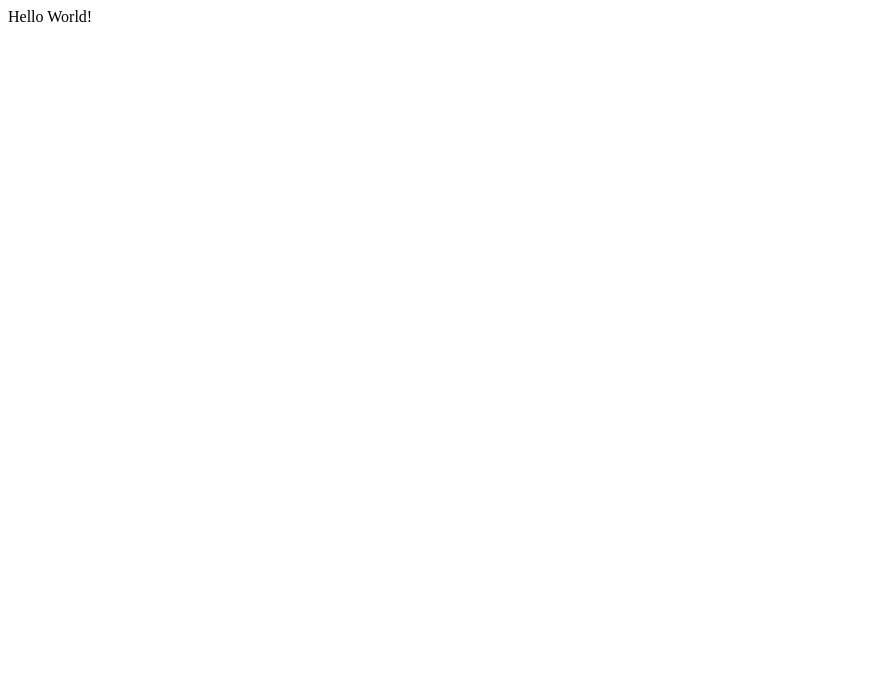
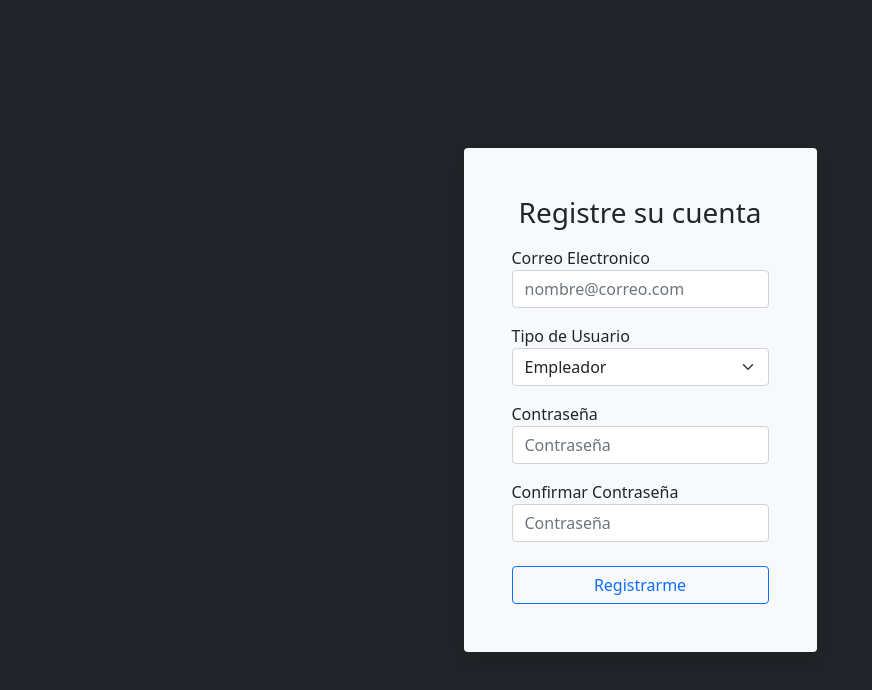
Before and after one commit to cabreraction/smart-escrow, a React (Create React App) app in the folder smart-escrow-app/: page / in a window 1280 px wide. Shown: the top 690 px of the page, without its empty margins (0-872 px from the left). Built offline with nearby package versions, Linux system fonts and the light colour scheme.

Commit message:
added login and signup

```diff
--- a/smart-escrow-app/package.json
+++ b/smart-escrow-app/package.json
@@ -6,8 +6,11 @@
     "@testing-library/jest-dom": "^5.16.4",
     "@testing-library/react": "^13.0.1",
     "@testing-library/user-event": "^13.5.0",
+    "bootstrap": "^5.1.3",
     "react": "^18.0.0",
+    "react-bootstrap": "^2.2.3",
     "react-dom": "^18.0.0",
+    "react-router-dom": "^6.3.0",
     "react-scripts": "5.0.1",
     "web-vitals": "^2.1.4"
   },
--- a/smart-escrow-app/src/App.js
+++ /dev/null
@@ -1,7 +0,0 @@
-function App() {
-  return (
-    <div>Hello World!</div>
-  );
-}
-
-export default App;
--- /dev/null
+++ b/smart-escrow-app/src/components/App/App.js
@@ -0,0 +1,14 @@
+import { Routes, Route } from "react-router-dom";
+import Signup from "../Signup/Signup";
+import Login from "../Login/Login";
+
+function App() {
+  return (
+    <Routes>
+      <Route path="/" element={<Signup />} />
+      <Route path="login" element={<Login />} />
+    </Routes>
+  );
+}
+
+export default App;
--- /dev/null
+++ b/smart-escrow-app/src/components/Login/Login.js
@@ -0,0 +1,67 @@
+import { useState } from "react"
+
+function Login() {
+  const [ email, setEmail ] = useState("")
+  const [ password, setPassword ] = useState("")
+
+  const handleOnChange = (e) => {
+    const name = e.target.name;
+    const value = e.target.value;
+
+    switch(name) {
+      case "loginEmailInput":
+        setEmail(value);
+        break;
+      case "loginPasswordInput":
+        setPassword(value);
+        break;
+    }
+}
+
+const handleOnClick = () => {
+    console.log('beep')
+    /* TODO
+      - validate every input
+      - send the information to the backend
+      - redirect to main authenticated page
+    */
+}
+
+  return (
+    <div className="d-flex h-100 bg-dark justify-content-center align-items-center">
+      <div className="rounded shadow bg-light p-5">
+        <h1 className="h3 mb-3 fw-normal text-center">Inicie Sesi&oacute;n</h1>
+        <div className="mb-3">
+          <label >Correo Electr&oacute;nico</label>
+          <input
+            type="email"
+            className="form-control"
+            placeholder="nombre@correo.com"
+            name="loginEmailInput"
+            onChange={handleOnChange}
+            value={email}
+          />
+        </div>
+        <div className="mb-4">
+          <label>Contraseña</label>
+          <input
+            type="password"
+            className="form-control"
+            placeholder="Contraseña"
+            name="loginPasswordInput"
+            onChange={handleOnChange}
+            value={password}
+          />
+        </div>
+        <button
+          className="w-100 btn btn-md btn-outline-primary"
+          onClick={handleOnClick}
+        >
+          Iniciar Sesi&oacute;n
+        </button>
+      </div>
+    </div>
+  )
+}
+
+export default Login;
--- /dev/null
+++ b/smart-escrow-app/src/components/Signup/Signup.js
@@ -0,0 +1,93 @@
+import { useState } from "react"
+
+function Signup() {
+  const [ email, setEmail ] = useState("")
+  const [ password, setPassword ] = useState("")
+  const [ passwordConfirmation, setPasswordConfirmation ] = useState("")
+  const [ userType, setUserType ] = useState("")
+
+  const handleOnChange = (e) => {
+      const name = e.target.name;
+      const value = e.target.value;
+
+      switch(name) {
+        case "signupEmailInput":
+          setEmail(value);
+          break;
+        case "signupUserTypeInput":
+          setUserType(value);
+          break;
+        case "signupPasswordInput":
+          setPassword(value);
+          break;
+        case "signupPasswordConfInput":
+          setPasswordConfirmation(value);
+          break;
+      }
+  }
+
+  const handleOnClick = () => {
+      console.log('beep')
+      /* TODO
+        - validate every input
+        - send the information to the backend
+        - redirect to main authenticated page
+      */
+  }
+
+  return (
+    <div className="d-flex h-100 bg-dark justify-content-center align-items-center">
+      <div className="rounded shadow bg-light p-5">
+        <h1 className="h3 mb-3 fw-normal text-center">Registre su cuenta</h1>
+        <div className="mb-3">
+          <label>Correo Electronico</label>
+          <input
+            type="email"
+            className="form-control"
+            placeholder="nombre@correo.com"
+            name="signupEmailInput"
+            onChange={handleOnChange}
+            value={email}
+          />
+        </div>
+        <div className="mb-3">
+          <label>Tipo de Usuario</label>
+          <select
+            className="form-select"
+            name="signupUserTypeInput"
+            onChange={handleOnChange}
+            value={userType}
+          >
+            <option value="employee">Empleador</option>
+            <option value="developer">Desarrollador</option>
+          </select>
+        </div>
+        <div className="mb-3">
+          <label>Contraseña</label>
+          <input
+            type="password"
+            className="form-control"
+            placeholder="Contraseña"
+            name="signupPasswordInput"
+            onChange={handleOnChange}
+            value={password}
+          />
+        </div>
+        <div className="mb-4">
+          <label>Confirmar Contraseña</label>
+          <input
+            type="password"
+            className="form-control"
+            placeholder="Contraseña"
+            name="signupPasswordConfInput"
+            onChange={handleOnChange}
+            value={passwordConfirmation}
+          />
+        </div>
+        <button className="w-100 btn btn-md btn-outline-primary" onClick={handleOnClick}>Registrarme</button>
+      </div>
+    </div>
+  )
+}
+
+export default Signup;
--- /dev/null
+++ b/smart-escrow-app/src/index.css
@@ -0,0 +1,3 @@
+.div_body {
+    height: 100vh;
+}
--- a/smart-escrow-app/src/index.js
+++ b/smart-escrow-app/src/index.js
@@ -1,10 +1,18 @@
 import React from 'react';
 import ReactDOM from 'react-dom/client';
-import App from './App';
+import { BrowserRouter } from "react-router-dom";
+
+import App from './components/App/App';
+import 'bootstrap/dist/css/bootstrap.min.css';
+import './index.css'
 
 const root = ReactDOM.createRoot(document.getElementById('root'));
 root.render(
   <React.StrictMode>
-    <App />
+    <BrowserRouter>
+      <div className='div_body'>
+        <App />
+      </div>
+    </BrowserRouter>
   </React.StrictMode>
 );
```
Also changed, not shown: smart-escrow-app/src/components/App/App.css (added), 1 other file (tests, documents, lock files or other folders).
